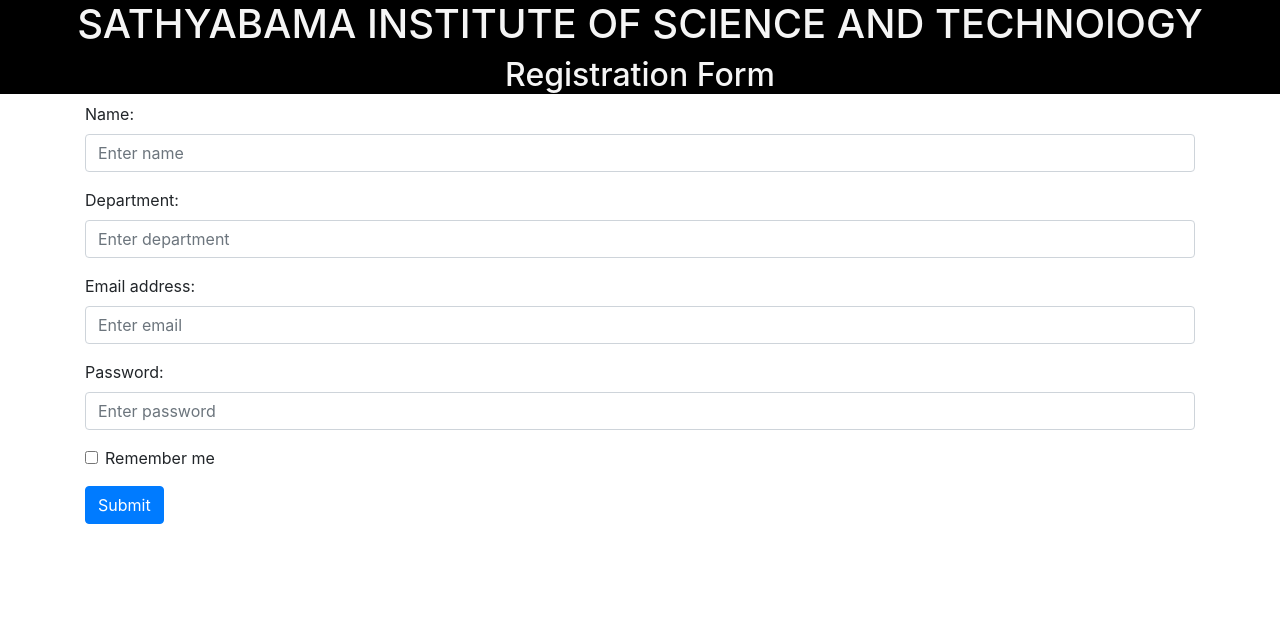
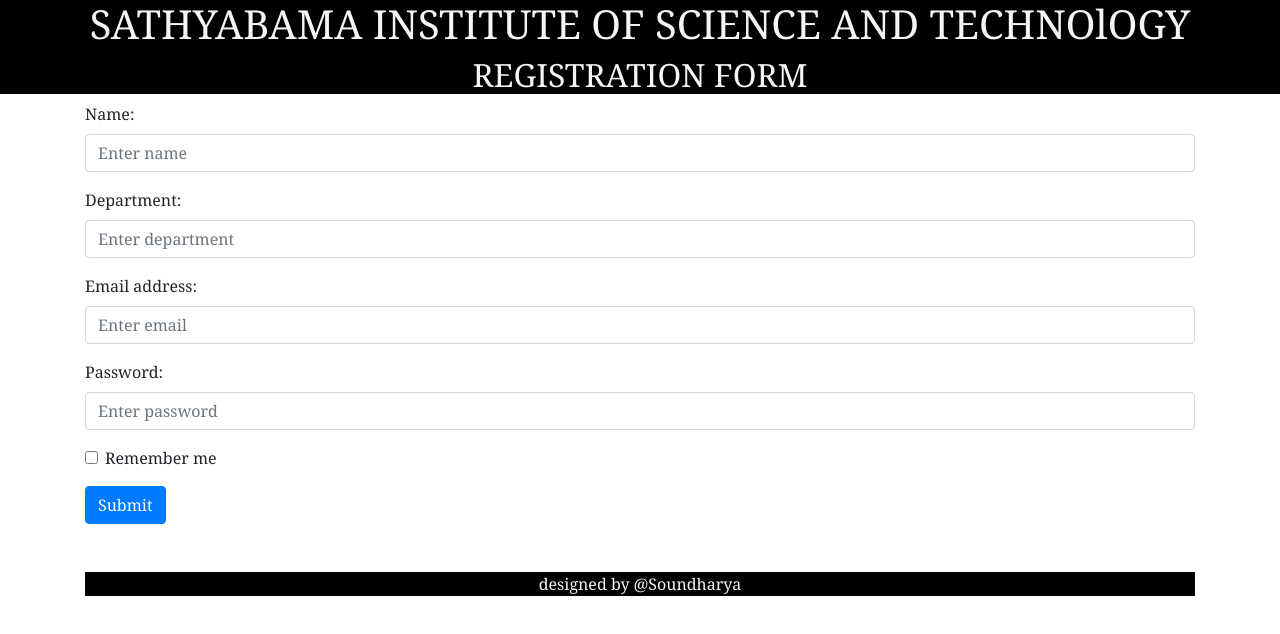
Before and after one commit to SoundharyaDGRT/RegistrationForm, a plain HTML site: page index.html in a window 1280 px wide. Drawn offline with nearby package versions, Linux system fonts and the light colour scheme.

Commit message:
added footer

```diff
--- a/index.html
+++ b/index.html
@@ -11,11 +11,12 @@
 </head>
 
 <body>
-    <div class="container-fluid container_fluid_decor">
+    <header>
         <h1>SATHYABAMA INSTITUTE OF SCIENCE AND TECHNOlOGY</h1>
-        <h2>Registration Form</h2>
+        <h2>REGISTRATION FORM</h2>
+    </header>
 
-    </div>
+
     <div class="container">
         <form action="/action_page.php">
             <div class="form-group">
@@ -41,6 +42,11 @@
             </div>
             <button type="submit" class="btn btn-primary">Submit</button>
         </form>
+        <br>
+        <br>
+        <footer>
+            <p>designed by @Soundharya</p>
+        </footer>
     </div>
 </body>
 
--- a/style.css
+++ b/style.css
@@ -1,5 +1,9 @@
-.container_fluid_decor{
+body{
+    font-family: Georgia, 'Times New Roman', Times, serif;
+}
+header , footer{
     background: black;
     color: whitesmoke;
     text-align: center;
+
 }
```
